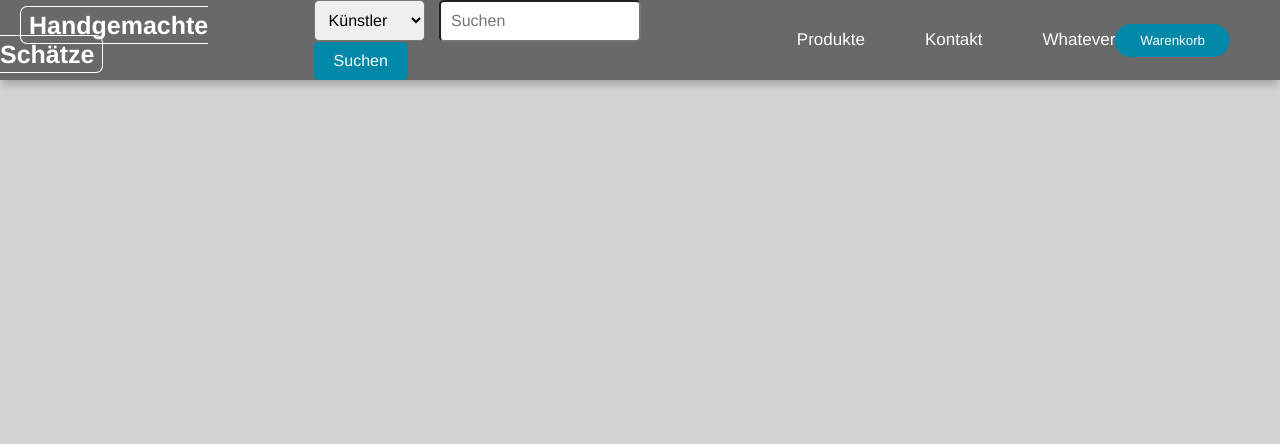
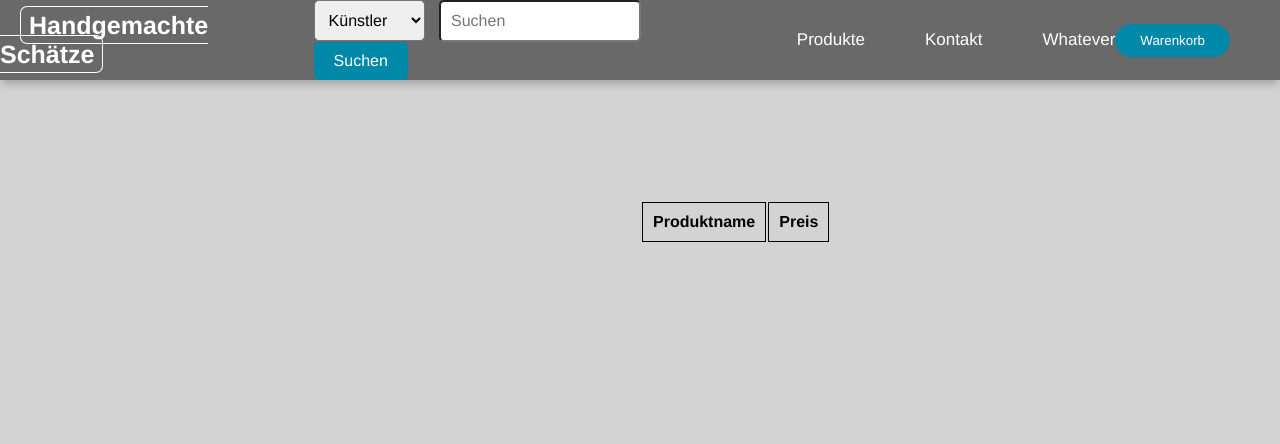
Before and after one commit to TimoPetersIU/HandgemachteSchaetze, a PHP site: page /shopping_cart.html in a window 1280 px wide. Shown: the top 444 px of the page. Run offline with PHP 8.4, Linux system fonts and the light colour scheme; data that the repository does not hold is empty.

Commit message:
Warenkorb funktioniert jetzt über sessionID. zudem wird eine dynamische Tabelle generiert

```diff
--- a/assets/php/navbar.html
+++ b/assets/php/navbar.html
@@ -1,6 +1,6 @@
 <nav>
     <div class="navbar">
-        <h3><a href="#">Handgemachte Schätze</a></h3>
+        <h3><a href="index.html">Handgemachte Schätze</a></h3>
         <ul>
             <li>
                 <form name="searchForm" id="searchForm" action="searchbar.php" method="get">
--- a/genShoppingCart.js
+++ b/genShoppingCart.js
@@ -1,10 +1,10 @@
 $(document).ready(function () {
-    var ids = [1, 2, 3];
+    var productIdList = stringToList(sessionStorage.getItem("products"));
 
     $.ajax({
         url: 'get_products.php',
         type: 'POST',
-        data: {"ids": ids},
+        data: { "productIds": productIdList },
         dataType: 'json',
         success: function (data) {
             console.log(data);
@@ -17,11 +17,39 @@ $(document).ready(function () {
 
     function fillTable(products) {
         var tableBody = $('#productTable tbody');
+        var totalPrice = 0;
 
         for (var i = 0; i < products.length; i++) {
-            var row = '<tr><td>' + products[i].productname + '</td><td>' + products[i].price + '</td></tr>';
+            var row = '<tr><td>' + products[i].pname + '</td><td>' + formatPrice(products[i].price) +
+                '</td><td><button onclick="removeFromProductsList(' + products[i].id + ')">Löschen</button></td></tr>';
             tableBody.append(row);
+
+            // Addiere den Preis des aktuellen Produkts zum Gesamtpreis
+            totalPrice += parseFloat(products[i].price);
         }
+
+        // Zeige den Gesamtpreis am Ende der Tabelle an
+        var totalRow = '<tr><td><b>Gesamtpreis</b></td><td><b>' + formatPrice(totalPrice.toFixed(2)) + '</b></td><td></td></tr>';
+        tableBody.append(totalRow);
     }
-})
-;
+
+    // Funktion zur Formatierung des Preises mit Euro-Symbol
+    function formatPrice(price) {
+        return price + ' €';
+    }
+});
+
+
+
+function stringToList(inputString) {
+        // Entferne die eckigen Klammern und teile den String an den Kommas auf
+        var numbersString = inputString.replace(/\[|\]/g, '');
+        var numbersArray = numbersString.split(',');
+
+        // Konvertiere die Strings zu Zahlen
+        var numbersList = numbersArray.map(function (num) {
+            return parseInt(num, 10);
+        });
+
+        return numbersList;
+    }
--- a/get_products.php
+++ b/get_products.php
@@ -1,31 +1,35 @@
 <?php
 require("connection.php");
 
-$ids = $_POST['ids'];
+if (isset($_POST['productIds']) && !empty($_POST['productIds'])) {
+    $ids = $_POST['productIds'];
 
-$sql = "SELECT pname, price FROM products WHERE id = 15";
+    $productIdList = implode(',', $ids);
+
+    $sql = "SELECT id, pname, price FROM products WHERE id IN ($productIdList)";
 
     $result = $connection->query($sql);
 
+    if ($result) {
         $data = array();
 
-// Überprüfen, ob Daten vorhanden sind, bevor json_encode aufgerufen wird
-if ($result->num_rows > 0) {
         while ($row = $result->fetch_assoc()) {
             $data[] = $row;
         }
-}
 
-// Setzen Sie den Content-Type-Header auf application/json
         header('Content-Type: application/json');
 
-
-// Verwenden Sie json_encode nur, wenn Daten vorhanden sind
         if (!empty($data)) {
             echo json_encode($data);
         } else {
             echo json_encode(array("message" => "No products found"));
         }
+    } else {
+        echo json_encode(array("message" => "Error executing query"));
+    }
+} else {
+    echo json_encode(array("message" => "No IDs provided"));
+}
 
 $connection->close();
 ?>
--- a/index.html
+++ b/index.html
@@ -17,7 +17,7 @@
 <div id="includeNavbar"></div>
 
 <!--    <iframe id="dynamic" src="Product/product.html" title="Produkt"></iframe>-->
-<button style="padding-top: 100px" name="addBtn" class="addBtn" onclick="addToProductsList(2)">Add</button>
+<button style="padding-top: 100px" name="addBtn" class="addBtn" onclick="addToProductsList(3)">Add</button>
 </form>
 </body>
 </html>
--- a/shopping_cart.css
+++ b/shopping_cart.css
@@ -1,18 +1,33 @@
-table {
+.warenkorbTB {
+    text-align: center;
+}
+
+.productTable {
+    position: absolute;
+    top: 200px;
+    border: 1px;
+    display: inline-block;
+}
+
+.includeNavbar {
+    z-index: 2;
+}
+
+.totalPrice {
+    font-weight: bold;
+}
+
+.productTable table {
     width: 100%;
     border-collapse: collapse;
     margin-bottom: 20px;
 }
 
-table, th, td {
+.productTable table, th, td {
     border: 1px solid black;
 }
 
-th, td {
+.productTable th, td {
     padding: 10px;
     text-align: left;
 }
-
-#totalPrice {
-    font-weight: bold;
-}
--- a/shopping_cart.html
+++ b/shopping_cart.html
@@ -6,6 +6,7 @@
     <title>Handgemachte Schätze</title>
     <script src="https://ajax.googleapis.com/ajax/libs/jquery/3.7.1/jquery.min.js"></script>
     <link rel="stylesheet" href="style.css">
+    <link rel="stylesheet" href="shopping_cart.css">
     <script src="shopping_cart.js"></script>
     <script src="genShoppingCart.js"></script>
     <script>
@@ -15,9 +16,10 @@
     </script>
 </head>
 <body>
-<div id="includeNavbar"></div>
+<div id="includeNavbar" class="includeNavbar"></div>
 
-<table id="productTable" border="1">
+<div class="warenkorbTB">
+    <table class="productTable" id="productTable">
         <thead>
         <tr>
             <th>Produktname</th>
@@ -26,6 +28,7 @@
         </thead>
         <tbody></tbody>
     </table>
+</div>
 
 </body>
 </html>
--- a/shopping_cart.js
+++ b/shopping_cart.js
@@ -1,4 +1,4 @@
-function updateProductsList(newProductsList) {
+function updateProductsList(newProductsList)  {
     sessionStorage.setItem('products', JSON.stringify(newProductsList));
 }
 
@@ -14,7 +14,6 @@ function getProductsList() {
 
 function addToProductsList(productId) {
     var currentProductsList = getProductsList();
-
     if (!currentProductsList.includes(productId)) {
         currentProductsList.push(productId);
 
@@ -34,16 +33,30 @@ function removeFromProductsList(productId) {
         currentProductsList.splice(index, 1);
 
         updateProductsList(currentProductsList);
+        location.reload();
         console.log('Produkt wurde aus der Liste entfernt.');
     } else {
         console.log('Produkt ist nicht in der Liste.');
     }
+
+}
+
+function stringToList(inputString) {
+    // Entferne die eckigen Klammern und teile den String an den Kommas auf
+    var numbersString = inputString.replace(/\[|\]/g, '');
+    var numbersArray = numbersString.split(',');
+
+    // Konvertiere die Strings zu Zahlen
+    var numbersList = numbersArray.map(function (num) {
+        return parseInt(num, 10);
+    });
+
+    return numbersList;
 }
 
 var currentList = getProductsList();
 console.log('Aktuelle Liste:', currentList);
 
-removeFromProductsList(2);
 
 var updatedList = getProductsList();
 console.log('Aktualisierte Liste:', updatedList);
```
Lines whose indentation alone changed are shown as unchanged.
